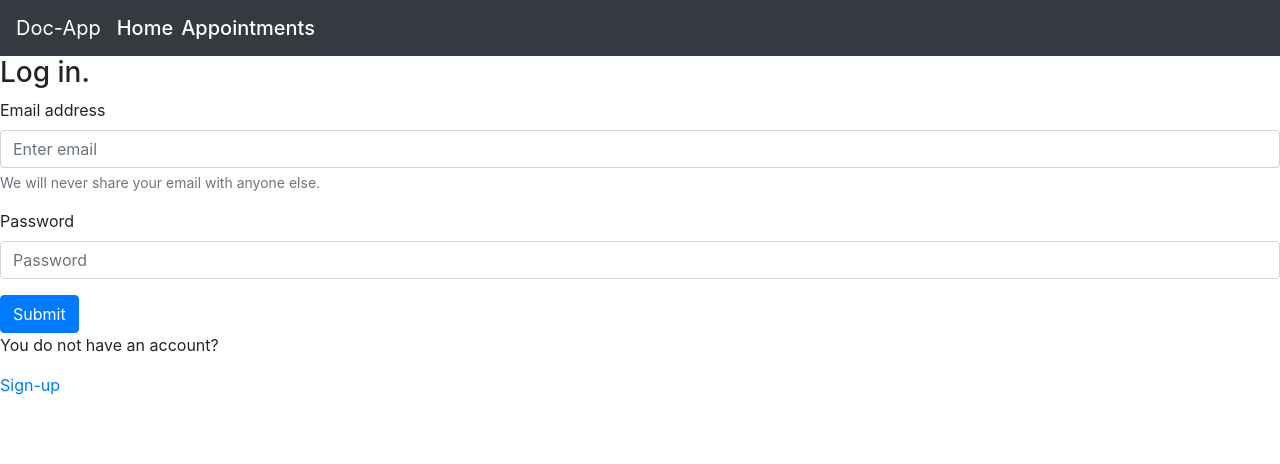
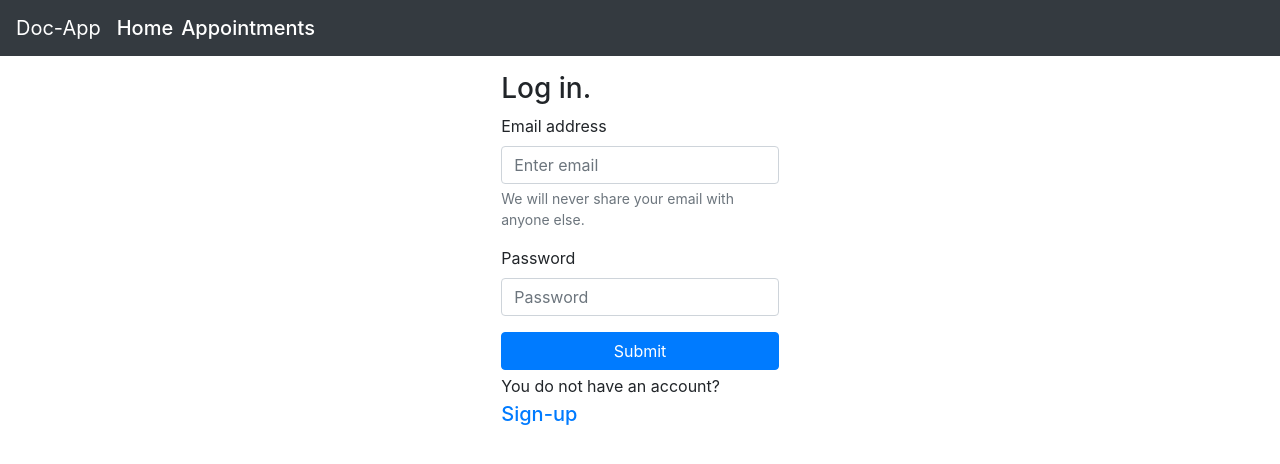
Before and after one commit to blackpintz/physician-appointment, a React (Create React App) app: page /login in a window 1280 px wide. Shown: the top 464 px of the page. Built offline with nearby package versions, Linux system fonts and the light colour scheme.

Commit message:
finished styling the sign up and login pages.

```diff
--- a/src/components/Login.js
+++ b/src/components/Login.js
@@ -1,6 +1,8 @@
 import React from 'react';
 import { Link } from 'react-router-dom';
-import { Form, Button, Alert } from 'react-bootstrap';
+import {
+  Form, Button, Alert, Container,
+} from 'react-bootstrap';
 import axios from 'axios';
 import propTypes from 'prop-types';
 
@@ -64,12 +66,13 @@ class Login extends React.Component {
       email, password, error,
     } = this.state;
     return (
-      <>
+      <Container>
         {error && (
           <Alert variant="danger" onClose={() => this.setState({ error: false })} dismissible>
             <Alert.Heading>Invalid email or password!</Alert.Heading>
           </Alert>
         )}
+        <div className="w-25 mx-auto mt-3">
           <h3>Log in.</h3>
           <Form onSubmit={this.handleLogin}>
             <Form.Group controlId="formBasicEmail">
@@ -83,13 +86,14 @@ class Login extends React.Component {
               <Form.Label>Password</Form.Label>
               <Form.Control type="password" placeholder="Password" name="password" value={password} onChange={this.handleChange} />
             </Form.Group>
-          <Button variant="primary" type="submit">
+            <Button variant="primary" type="submit" block>
               Submit
             </Button>
           </Form>
-        <p>You do not have an account?</p>
-        <Link to="/signup">Sign-up</Link>
-      </>
+          <p className="my-1">You do not have an account?</p>
+          <Link to="/signup" className="h5">Sign-up</Link>
+        </div>
+      </Container>
     );
   }
 }
--- a/src/components/Signup.js
+++ b/src/components/Signup.js
@@ -1,5 +1,7 @@
 import React from 'react';
-import { Form, Button, Alert } from 'react-bootstrap';
+import {
+  Form, Button, Alert, Container,
+} from 'react-bootstrap';
 import { Link } from 'react-router-dom';
 import axios from 'axios';
 import propTypes from 'prop-types';
@@ -65,12 +67,13 @@ class Signup extends React.Component {
       email, password, name, username, error,
     } = this.state;
     return (
-      <>
+      <Container>
         {error && (
         <Alert variant="danger" onClose={() => this.setState({ error: false })} dismissible>
           <Alert.Heading>The sign up details are not correct!</Alert.Heading>
         </Alert>
         )}
+        <div className="w-25 mx-auto mt-2">
           <h3>Sign up.</h3>
           <Form onSubmit={this.handleSignup}>
             <Form.Group>
@@ -92,13 +95,14 @@ class Signup extends React.Component {
               <Form.Label>Password</Form.Label>
               <Form.Control type="password" placeholder="Password" name="password" value={password} onChange={this.handleChange} />
             </Form.Group>
-          <Button variant="primary" type="submit">
+            <Button variant="primary" type="submit" block>
               Submit
             </Button>
           </Form>
-        <p>Already have an account?</p>
-        <Link to="/login">Login</Link>
-      </>
+          <p className="my-1">Already have an account?</p>
+          <Link to="/login" className="h5">Login</Link>
+        </div>
+      </Container>
     );
   }
 }
```
Lines whose indentation alone changed are shown as unchanged.
